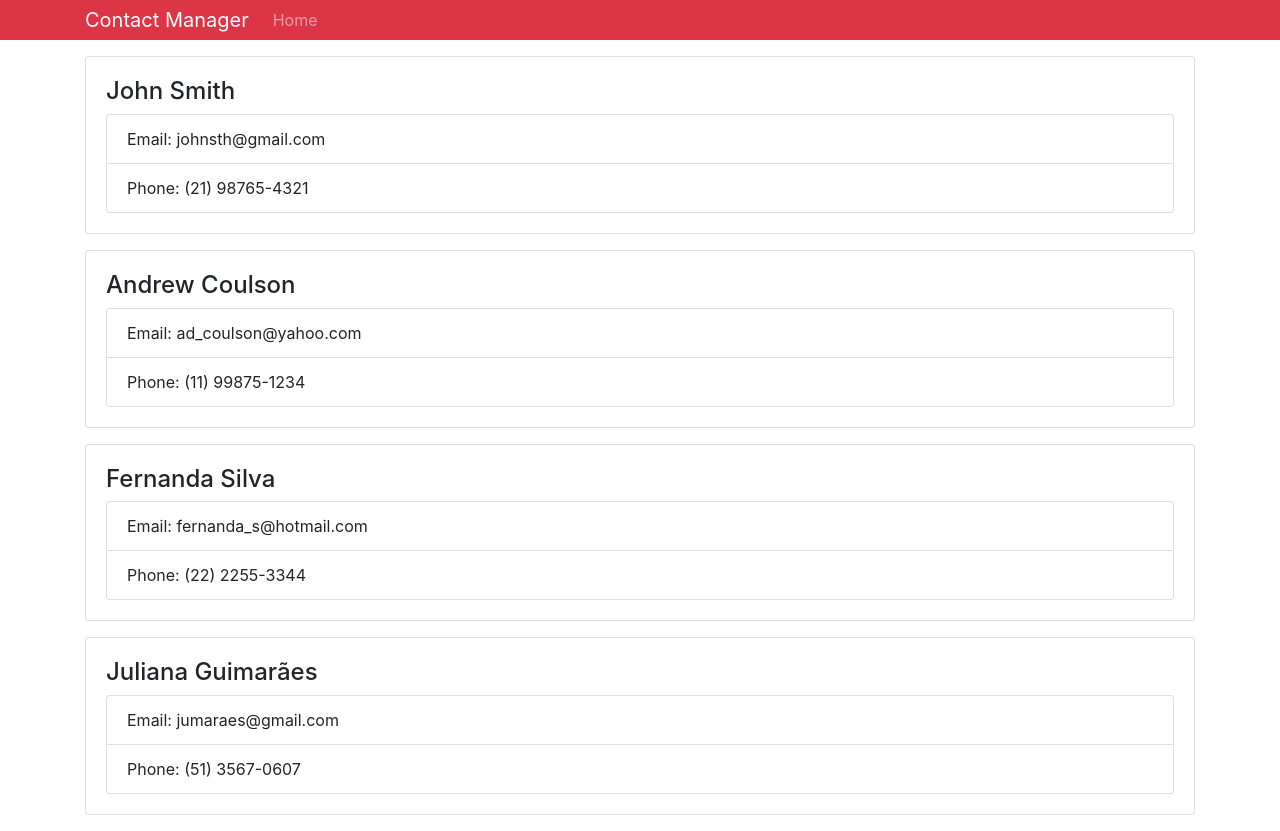
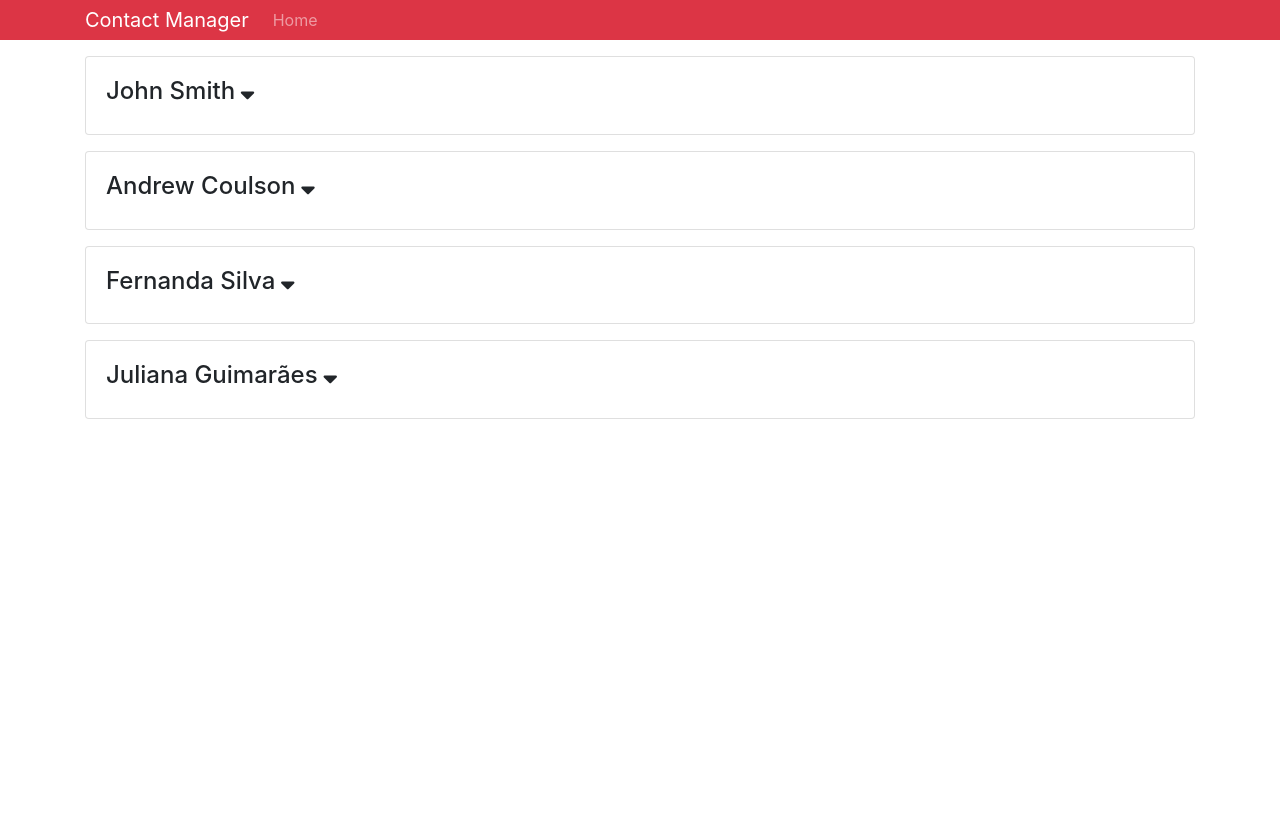
Before and after one commit to Jean-Barbosa9/contact_manager_react, a React (Create React App) app: page / in a window 1280 px wide. After the commit the page ends 800 px from the top, so only its background shows below. Built offline with nearby package versions, Linux system fonts and the light colour scheme.

Commit message:
implementando alterações da aula 23

```diff
--- a/src/components/Contact.js
+++ b/src/components/Contact.js
@@ -4,16 +4,25 @@ import PropTypes from 'prop-types';
 import 'bootstrap/dist/css/bootstrap.min.css';
 
 class Contact extends Component {
+  state = {
+    showContactInfo: false
+  }
   render() {
     const {name, email, phone} = this.props.contact;
 
     return(
       <div className="card card-body mb-3">
-        <h4>{name}</h4>
-        <ul className="list-group">
-          <li className="list-group-item">Email: {email}</li>
-          <li className="list-group-item">Phone: {phone}</li>
-        </ul>
+        <h4>
+          {name}
+          <i className="fas fa-sort-down" style={{margin: '0 5px'}} onClick={event => {this.setState({showContactInfo: !this.state.showContactInfo})}}></i>
+        </h4>
+        {this.state.showContactInfo ? (
+          <ul className="list-group">
+            <li className="list-group-item">Email: {email}</li>
+            <li className="list-group-item">Phone: {phone}</li>
+          </ul>) :
+          null
+        }
       </div>
     )
   }
```
